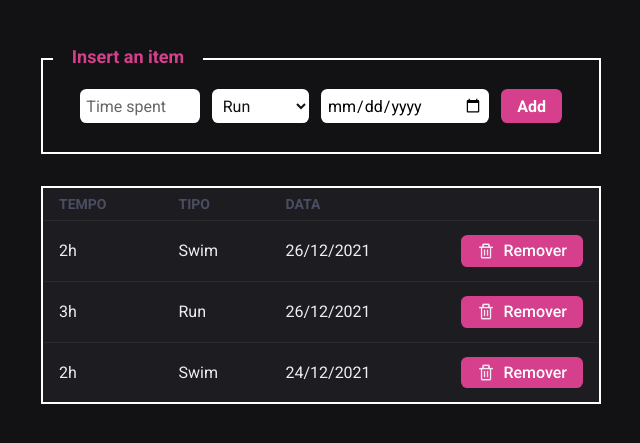
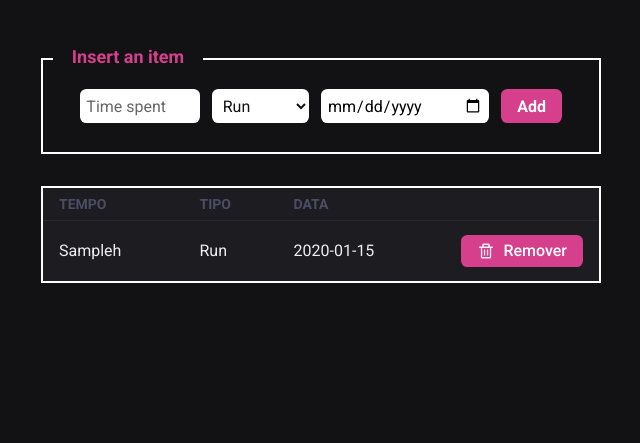
Before and after one commit to lucasrbasso/devweb-ex1, a plain HTML site: page src/public/index.html in a window 1280 px wide. Both pictures are taken after typing "Sample", "2020-01-15" into the empty fields and a click on the button "Add". Shown: the part 159-602 px from the top of the page, without its empty margins (319-959 px from the left). Drawn offline with Linux system fonts and the light colour scheme.

Commit message:
user can add and remove logs

```diff
--- /dev/null
+++ b/src/components/deleteButton.js
@@ -0,0 +1,27 @@
+const DeleteButton = () => {
+  const deleteButton = document.createElement('button');
+
+  const img = document.createElement('img');
+  img.src = "../assets/bx-trash.png";
+  img.alt = "delete";
+
+  const text = document.createTextNode("Remover");
+
+  deleteButton.appendChild(img)
+  deleteButton.appendChild(text)
+
+  deleteButton.addEventListener('click', removeLog);
+
+  return deleteButton
+}
+
+const removeLog = (evento) => {
+  const deleteButton = evento.target
+
+  const logToBeRemoved = deleteButton.parentNode.parentNode;
+  logToBeRemoved.remove()
+
+  return deleteButton
+}
+
+export default DeleteButton
--- a/src/public/index.html
+++ b/src/public/index.html
@@ -30,7 +30,7 @@
           <button data-form-button>Add</button>
         </div>
       </form>
-      <table class="log-table" id="myTable">
+      <table class="log-table" id="logTable">
         <thead>
           <tr>
             <th>TEMPO</th>
@@ -39,40 +39,7 @@
             <th class="button-head"></th>
           </tr>
         </thead>
-        <tbody>
-          <tr>
-            <td>2h</td>
-            <td>Swim</td>
-            <td>26/12/2021</td>
-            <td>
-              <button>
-                <img src="../assets/bx-trash.png" alt="delete" />
-                Remover
-              </button>
-            </td>
-          </tr>
-          <tr>
-            <td>3h</td>
-            <td>Run</td>
-            <td>26/12/2021</td>
-            <td>
-              <button>
-                <img src="../assets/bx-trash.png" alt="delete" />
-                Remover
-              </button>
-            </td>
-          </tr>
-          <tr>
-            <td>2h</td>
-            <td>Swim</td>
-            <td>24/12/2021</td>
-            <td>
-              <button>
-                <img src="../assets/bx-trash.png" alt="delete" />
-                Remover
-              </button></td>
-          </tr>
-        </tbody>
+        <tbody data-table-body />
       </table>
     </main>
   </div>
--- a/src/scripts/main.js
+++ b/src/scripts/main.js
@@ -1,12 +1,31 @@
+import DeleteButton from '../components/deleteButton.js';
+
 const createSportLog = (evento) => {
 
   evento.preventDefault()
 
+  const logTableBody = document.querySelector('[data-table-body]');
   const time = document.querySelector('[data-form-time]');
   const sport = document.querySelector('[data-form-sport]');
   const date = document.querySelector('[data-form-date]');
 
   console.log(time.value, sport.value, date.value);
+
+  const log = document.createElement('tr');
+  const buttonTable = document.createElement('td');
+  const content = `
+    <td>${time.value}h</td>
+    <td>${sport.value}</td>
+    <td>${date.value}</td>
+  `
+
+  buttonTable.appendChild(DeleteButton());
+
+  log.innerHTML = content;
+  log.appendChild(buttonTable);
+
+  logTableBody.appendChild(log);
+
 
   time.value="";
   date.value="";
```
